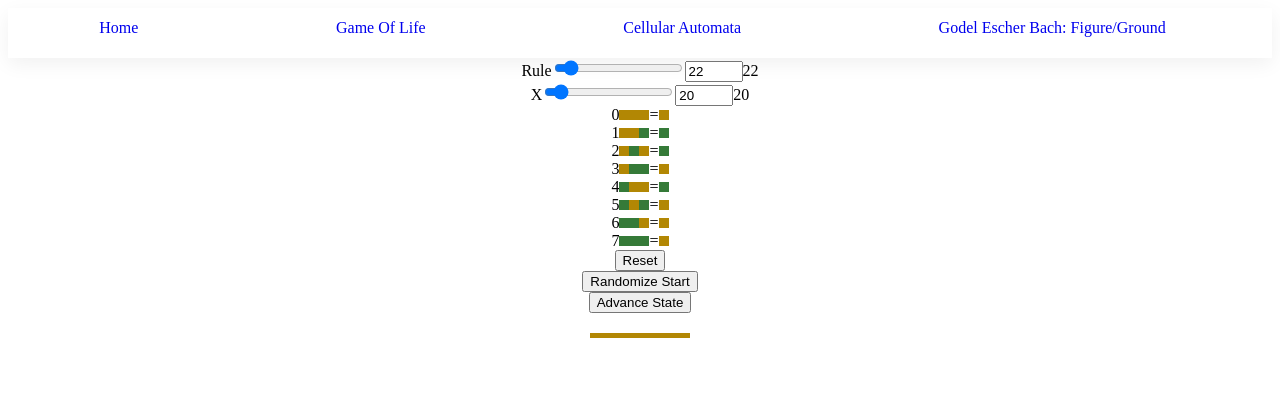
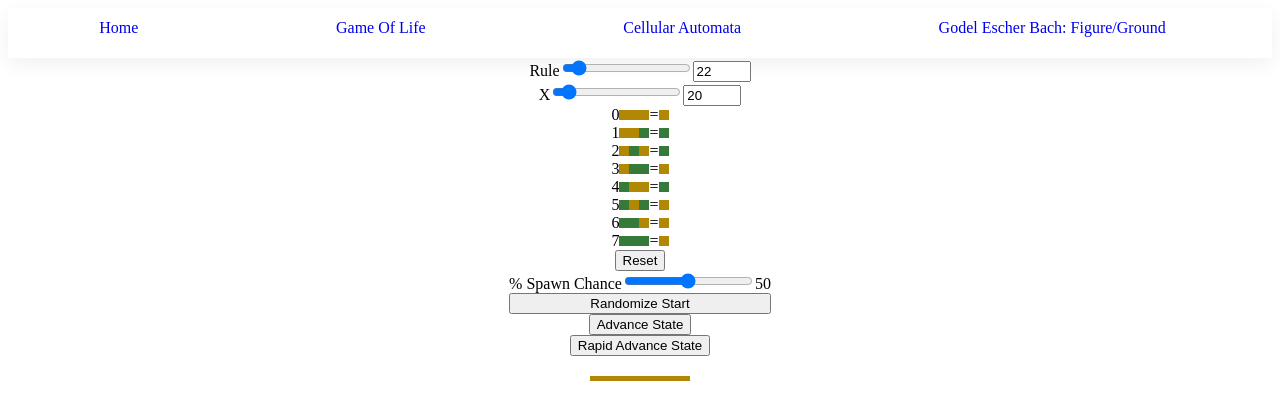
Before and after one commit to JohYoshida/computational-models, a Next.js app: page /cellular-automata in a window 1280 px wide. Shown: the top 420 px of the page. Built offline with nearby package versions, Linux system fonts and the light colour scheme.

Commit message:
Biased randomize start by spawn chance and added Rapid Advance State button

```diff
--- a/pages/cellular-automata.js
+++ b/pages/cellular-automata.js
@@ -13,12 +13,13 @@ export default class CellularAutomata extends Component {
       rule: 22,
       x: 20,
       y: 1,
+      spawnChance: 50,
       data: [{}]
     };
   }
 
   render() {
-    const { rule, x, y } = this.state;
+    const { rule, x, y, spawnChance } = this.state;
     return (
       <Layout>
         <Controls>
@@ -26,17 +27,34 @@ export default class CellularAutomata extends Component {
             name={"Rule"}
             val={rule}
             updateVal={this.updateRule}
+            min={0}
             max={255}
-            min={0}
+            displayValue={false}
           />
-          <InputNumber name={"X"} val={x} updateVal={this.updateInputX} />
+          <InputNumber
+            name="X"
+            val={x}
+            updateVal={this.updateInputX}
+            displayValue={false}
+          />
           <RulePanel
             changeRule={this.changeRule}
             binaryRule={makeBinaryRule(rule)}
           />
           <Button name="Reset" onPress={this.resetStart} />
-          <Button name="Randomize Start" onPress={this.randomizeStart} />
+          <div style={spawnChanceDivStyle}>
+            <InputNumber
+              name="% Spawn Chance"
+              val={spawnChance}
+              updateVal={this.updateSpawnChance}
+              min={1}
+              max={99}
+              displayNumber={false}
+            />
+            <Button name="Randomize Start" onPress={this.randomizeStart} />
+          </div>
           <Button name="Advance State" onPress={this.advanceState} />
+          <Button name="Rapid Advance State" onPress={this.rapidAdvanceState} />
         </Controls>
         <TwoDPlane x={x} y={y} data={this.state.data} />
       </Layout>
@@ -51,6 +69,11 @@ export default class CellularAutomata extends Component {
   updateInputY = evt => {
     const y = Number(evt.target.value);
     this.setState({ y });
+  };
+
+  updateSpawnChance = evt => {
+    const spawnChance = Number(evt.target.value);
+    this.setState({ spawnChance });
   };
 
   updateRule = evt => {
@@ -83,24 +106,36 @@ export default class CellularAutomata extends Component {
       }
     }
     data.push(state);
-    this.setState({ y: y + 1, data });
+    this.setState({ y: data.length, data });
   };
+
+  rapidAdvanceState = () => {
+    for (var i = 0; i < this.state.x; i++) {
+      this.advanceState();
+    }
+  }
 
   resetStart = () => {
     this.setState({ y: 1, data: [{}] });
   };
 
   randomizeStart = () => {
-    const { x } = this.state;
+    const { x, spawnChance } = this.state;
     const data = [{}];
     for (var i = 1; i <= x; i++) {
-      let random = Math.floor(Math.random() * 2);
-      if (random > 0) {
+      let random = Math.floor(Math.random() * 100) + 1;
+      if (random < spawnChance) {
         data[0][i] = "alive";
       }
     }
-    this.setState({ y: 1, data: data });
+    this.setState({ y: 1, data });
   };
+
+}
+
+const spawnChanceDivStyle = {
+  display: "flex",
+  flexDirection: "column"
 }
 
 function makeBinaryRule(rule) {
```
